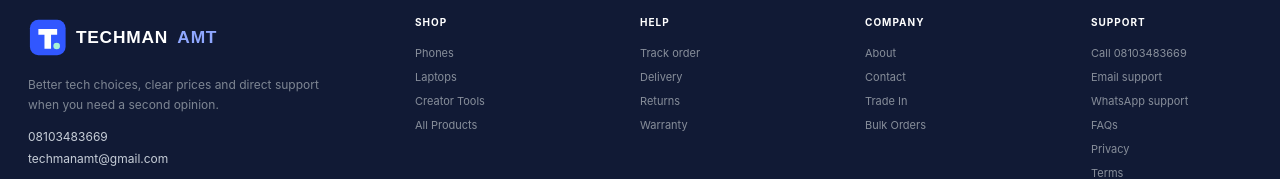
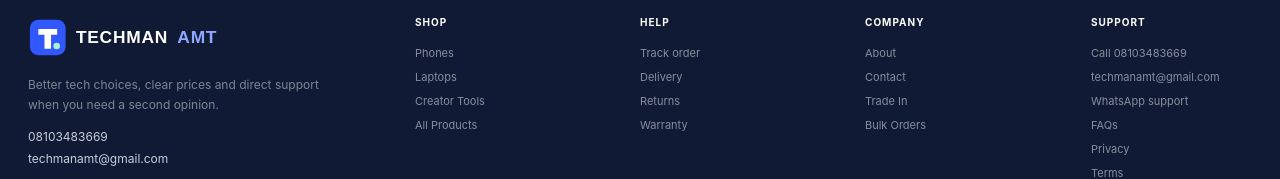
Before and after one commit to growwithaccolade-sketch/techman-amt-2026, a Next.js app: page /blog in a window 1280 px wide. Shown: the part 991-1170 px from the top of the page. Built offline with nearby package versions, Linux system fonts and the light colour scheme; no server answers.

Commit message:
Use editable support contacts throughout footer

```diff
--- a/components/site-footer.tsx
+++ b/components/site-footer.tsx
@@ -19,15 +19,15 @@
         <BrandLogo light/>
         <p>Better tech choices, clear prices and direct support when you need a second opinion.</p>
         <div className="footerContactLines">
-          <a href="tel:08103483669">08103483669</a>
-          <a href="mailto:techmanamt@gmail.com">techmanamt@gmail.com</a>
+          <a href={`tel:${settings.whatsappNumber}`}>{settings.whatsappNumber}</a>
+          <a href={`mailto:${settings.supportEmail}`}>{settings.supportEmail}</a>
         </div>
         <small>{settings.locationLabel}</small>
       </div>
       <div><b>Shop</b><Link href="/shop?category=Phones">Phones</Link><Link href="/shop?category=Laptops">Laptops</Link><Link href="/shop?category=Creator%20Tools">Creator Tools</Link><Link href="/shop">All Products</Link></div>
       <div><b>Help</b><Link href="/track-order">Track order</Link><Link href="/delivery">Delivery</Link><Link href="/returns">Returns</Link><Link href="/warranty">Warranty</Link></div>
       <div><b>Company</b><Link href="/about">About</Link><Link href="/contact">Contact</Link><Link href="/trade-in">Trade In</Link><Link href="/corporate">Bulk Orders</Link></div>
-      <div><b>Support</b><a href="tel:08103483669">Call 08103483669</a><a href="mailto:techmanamt@gmail.com">Email support</a>{supportLink && <a href={supportLink} target="_blank" rel="noreferrer">WhatsApp support</a>}<Link href="/faq">FAQs</Link><Link href="/privacy">Privacy</Link><Link href="/terms">Terms</Link></div>
+      <div><b>Support</b><a href={`tel:${settings.whatsappNumber}`}>Call {settings.whatsappNumber}</a><a href={`mailto:${settings.supportEmail}`}>{settings.supportEmail}</a>{supportLink && <a href={supportLink} target="_blank" rel="noreferrer">WhatsApp support</a>}<Link href="/faq">FAQs</Link><Link href="/privacy">Privacy</Link><Link href="/terms">Terms</Link></div>
     </div>
     <div className="shell copyright premiumCopyright"><span>© 2026 TechMan AMT</span><a href={settings.footerCreditUrl} target="_blank" rel="noreferrer">{settings.footerCreditLabel}</a></div>
   </footer>;
```
